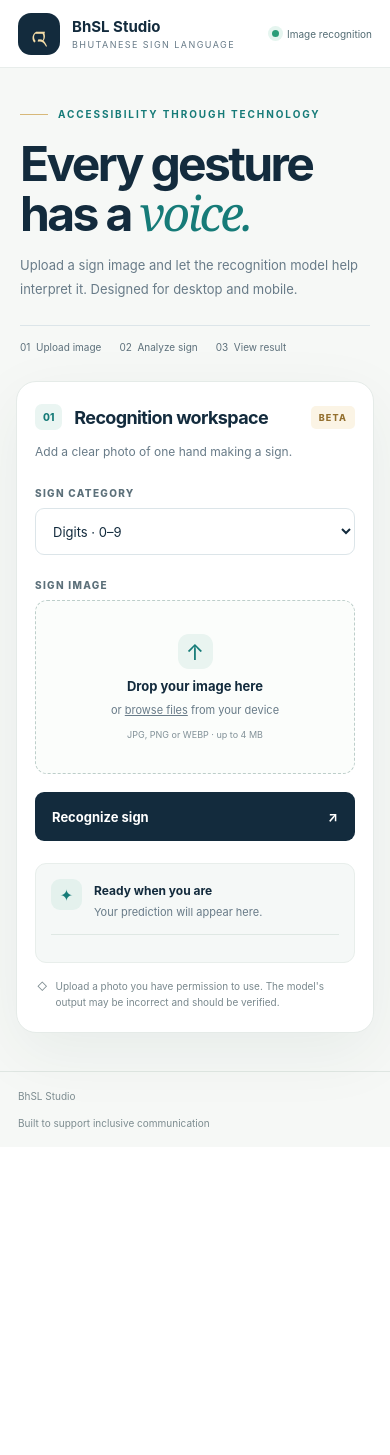
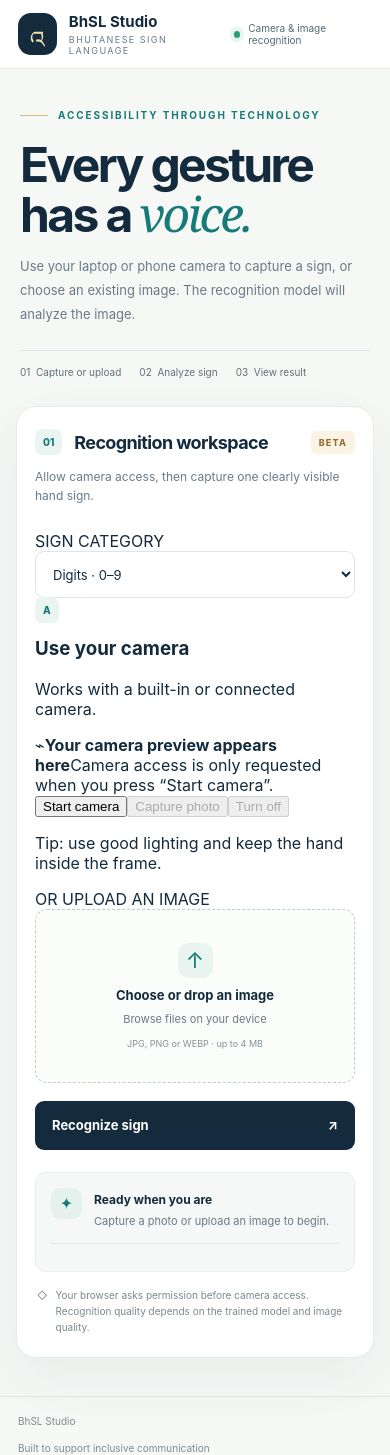
Before and after one commit to kinleydorji872/bhutanese_sign, a Flask app: page / in a window 390 px wide. Shown: the top 1455 px of the page. Before the commit the page ends 1129 px from the top, so only its background shows below. Run offline with Flask 3, Linux system fonts and the light colour scheme.

Commit message:
Add laptop and phone camera capture interface

```diff
--- a/templates/index.html
+++ b/templates/index.html
@@ -9,31 +9,43 @@
 </head>
 <body>
 <header class="topbar">
-  <a class="brand" href="/" aria-label="Home"><span class="brand-mark">འ</span><span><strong>BhSL Studio</strong><small>BHUTANESE SIGN LANGUAGE</small></span></a>
-  <div class="status"><span class="status-dot"></span> Image recognition</div>
+  <a class="brand" href="/" aria-label="BhSL Studio home"><span class="brand-mark">འ</span><span><strong>BhSL Studio</strong><small>BHUTANESE SIGN LANGUAGE</small></span></a>
+  <div class="status"><span class="status-dot"></span> Camera &amp; image recognition</div>
 </header>
 <main class="layout">
   <section class="intro">
     <div class="eyebrow"><span class="eyebrow-line"></span> ACCESSIBILITY THROUGH TECHNOLOGY</div>
     <h1>Every gesture<br>has a <em>voice.</em></h1>
-    <p class="intro-copy">Upload a sign image and let the recognition model help interpret it. Designed for desktop and mobile.</p>
-    <div class="trust-row"><span>01&nbsp; Upload image</span><span>02&nbsp; Analyze sign</span><span>03&nbsp; View result</span></div>
+    <p class="intro-copy">Use your laptop or phone camera to capture a sign, or choose an existing image. The recognition model will analyze the image.</p>
+    <div class="trust-row"><span>01&nbsp; Capture or upload</span><span>02&nbsp; Analyze sign</span><span>03&nbsp; View result</span></div>
     <div class="decor decor-one"></div><div class="decor decor-two"></div>
   </section>
   <section class="workspace">
     <div class="section-heading"><div><span class="step">01</span><h2>Recognition workspace</h2></div><span class="pill">BETA</span></div>
-    <p class="subheading">Add a clear photo of one hand making a sign.</p>
+    <p class="subheading">Allow camera access, then capture one clearly visible hand sign.</p>
+    <label class="field-label" for="mode">SIGN CATEGORY</label>
+    <select id="mode" name="mode"><option value="digits">Digits · 0–9</option><option value="alphabet">Alphabet · A–Z (requires alphabet model)</option></select>
+
+    <section class="camera-section" aria-labelledby="camera-heading">
+      <div class="section-kicker"><span class="step">A</span><div><h3 id="camera-heading">Use your camera</h3><p>Works with a built-in or connected camera.</p></div></div>
+      <div class="camera-frame" id="camera-frame">
+        <video id="camera-video" autoplay playsinline muted hidden></video>
+        <div class="camera-placeholder" id="camera-placeholder"><span class="camera-glyph">⌁</span><strong>Your camera preview appears here</strong><span>Camera access is only requested when you press “Start camera”.</span></div>
+        <canvas id="capture-canvas" hidden></canvas>
+      </div>
+      <div class="camera-actions"><button type="button" class="secondary-button" id="start-camera">Start camera</button><button type="button" class="secondary-button" id="capture-photo" disabled>Capture photo</button><button type="button" class="quiet-button" id="stop-camera" disabled>Turn off</button></div>
+      <p class="camera-help" id="camera-help" aria-live="polite">Tip: use good lighting and keep the hand inside the frame.</p>
+    </section>
+
+    <div class="or-divider"><span>OR UPLOAD AN IMAGE</span></div>
     <form id="recognition-form">
-      <label for="mode">SIGN CATEGORY</label>
-      <select id="mode" name="mode"><option value="digits">Digits · 0–9</option><option value="alphabet">Alphabet · A–Z (requires alphabet model)</option></select>
-      <label class="upload-label" for="image">SIGN IMAGE</label>
-      <input id="image" name="image" type="file" accept="image/jpeg,image/png,image/webp" required hidden>
-      <label class="dropzone" id="dropzone" for="image"><span class="upload-icon">↑</span><strong>Drop your image here</strong><span class="muted">or <u>browse files</u> from your device</span><span class="file-hint">JPG, PNG or WEBP · up to 4 MB</span></label>
-      <div class="preview-wrap" id="preview-wrap" hidden><img id="preview" alt="Preview of the selected hand sign"><div class="preview-meta"><span id="file-name"></span><button type="button" class="text-button" id="remove-image">Remove</button></div></div>
+      <input id="image" name="image" type="file" accept="image/jpeg,image/png,image/webp" hidden>
+      <label class="dropzone" id="dropzone" for="image"><span class="upload-icon">↑</span><strong>Choose or drop an image</strong><span class="muted">Browse files on your device</span><span class="file-hint">JPG, PNG or WEBP · up to 4 MB</span></label>
+      <div class="preview-wrap" id="preview-wrap" hidden><img id="preview" alt="Preview of the selected hand sign"><div class="preview-meta"><span id="file-name"></span><button type="button" class="text-button" id="remove-image">Remove image</button></div></div>
       <button class="primary-button" id="submit-button" type="submit"><span>Recognize sign</span><span aria-hidden="true">↗</span></button>
     </form>
-    <section class="result-card" aria-live="polite" aria-atomic="true"><div class="result-top"><span class="result-icon">✦</span><div><strong id="result-title">Ready when you are</strong><p id="result-message">Your prediction will appear here.</p></div></div><div class="result-detail" id="result-detail" hidden></div></section>
-    <p class="privacy-note"><span>◇</span> Upload a photo you have permission to use. The model's output may be incorrect and should be verified.</p>
+    <section class="result-card" aria-live="polite" aria-atomic="true"><div class="result-top"><span class="result-icon">✦</span><div><strong id="result-title">Ready when you are</strong><p id="result-message">Capture a photo or upload an image to begin.</p></div></div><div class="result-detail" id="result-detail" hidden></div></section>
+    <p class="privacy-note"><span>◇</span> Your browser asks permission before camera access. Recognition quality depends on the trained model and image quality.</p>
   </section>
 </main>
 <footer><span>BhSL Studio</span><span>Built to support inclusive communication</span></footer>
```
